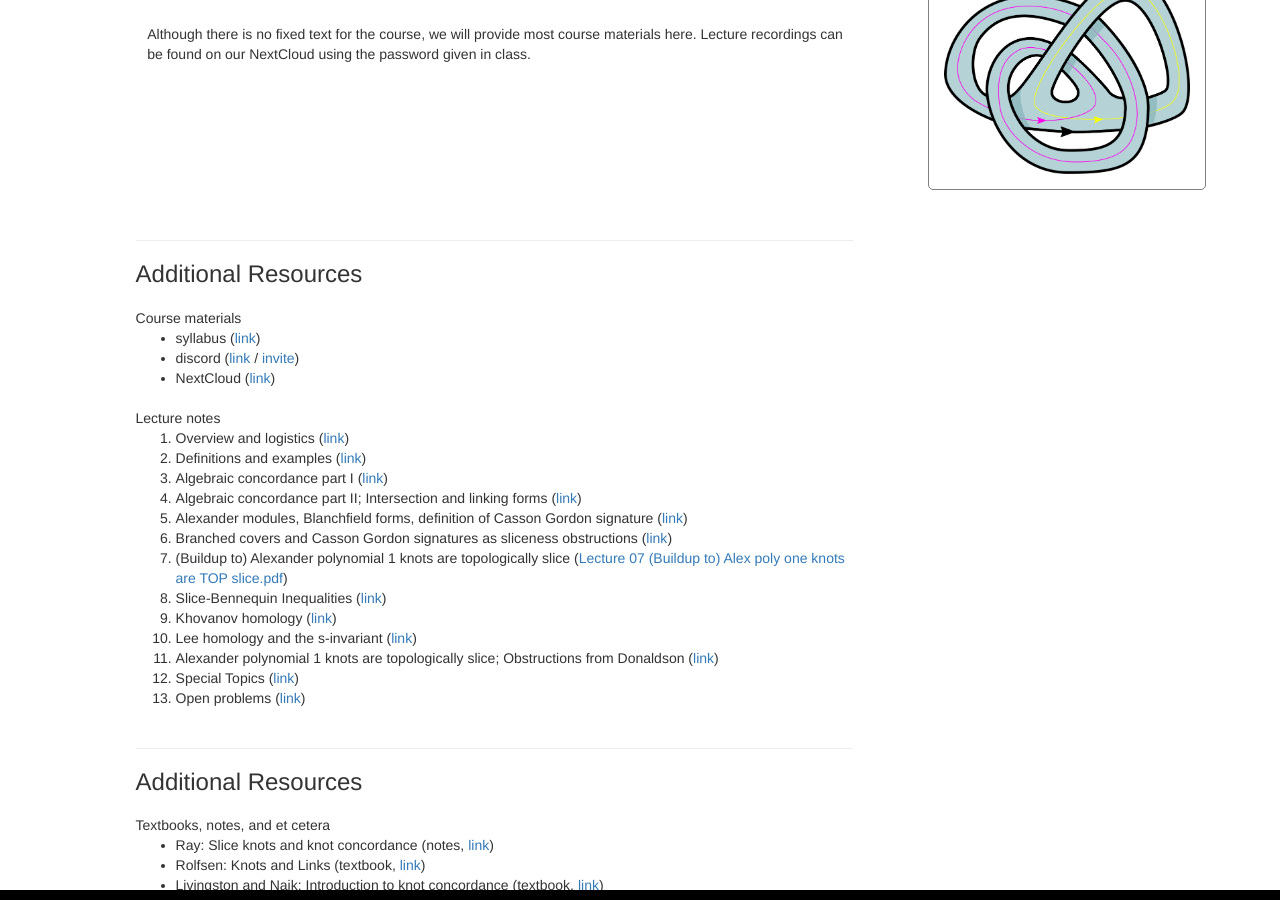
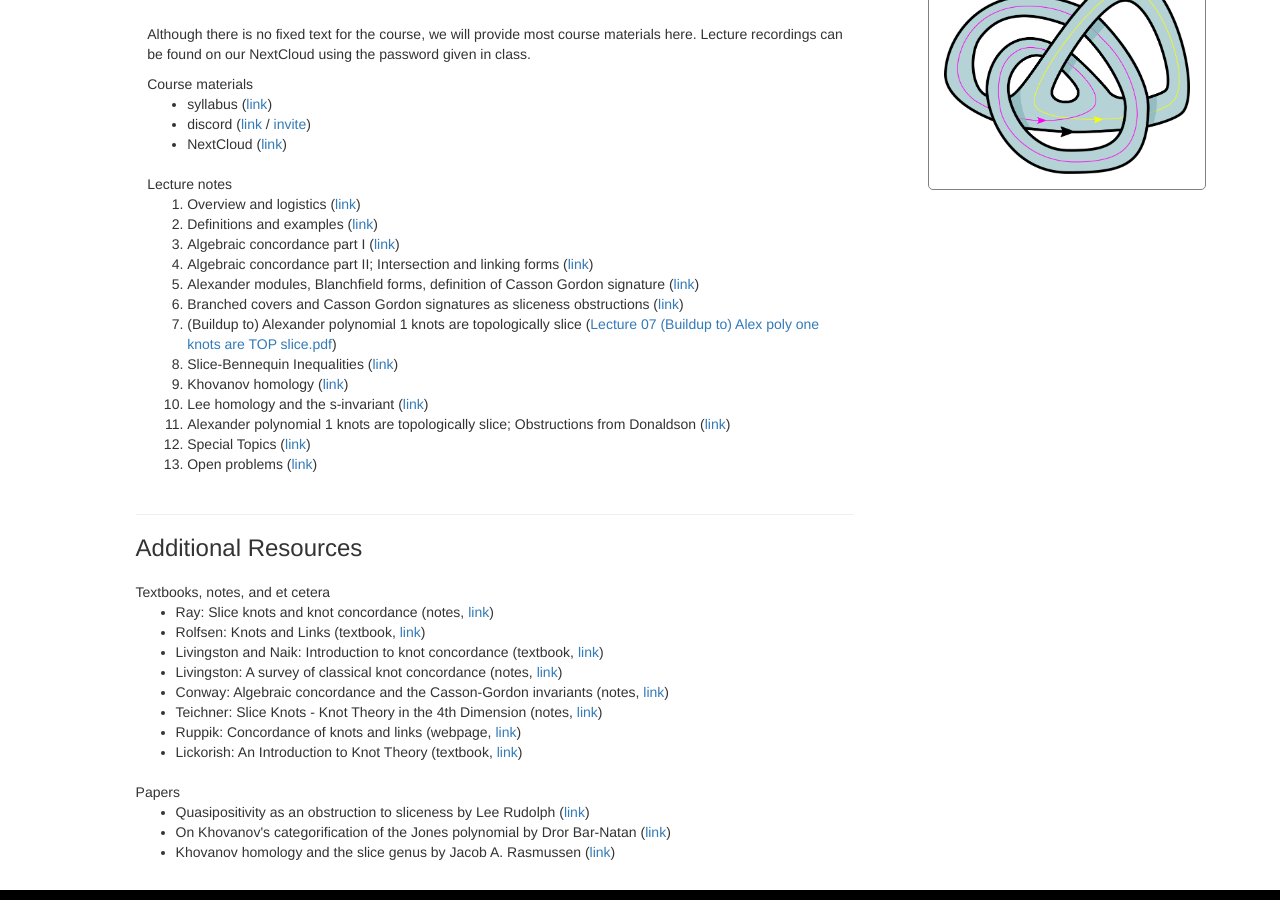
Before and after one commit to imsundberg/concordance, a Jekyll site: the page built from resources/index.html, in a window 1280 px wide and 900 px high, scrolled down 384 px. Built offline with Jekyll 4.4.1, drawn with Linux system fonts in a browser that asks for light colours.

Commit message:
Update index.html

```diff
--- a/resources/index.html
+++ b/resources/index.html
@@ -19,25 +19,6 @@
 			<div class="col-sm-2"></div>
 			<div class="col-sm-10" id="space">
 				Although there is no fixed text for the course, we will provide most course materials here. Lecture recordings can be found on our NextCloud using the password given in class.
-			</div>
-		</div>
-
-	</div>
-
-	<div class="col-sm-4">
-	<div id="img-container" class="tooltip" style="text-align: center">
-		<a href="https://www.youtube.com/watch?v=dQw4w9WgXcQ"><img style="padding:15px" src="https://imsundberg.github.io/concordance/files/stevedore.png" id="img"></a>
-		<span class="tooltiptext"></span>
-	</div>
-</div>
-
-<div class="row">
-	<div class="col-sm-8">
-		<div class="row">
-			<div class="col-sm-2"></div>
-			<div class="col-sm-10" id="space">
-				<hr>
-				<h3>Additional Resources</h3>
 			</div>
 		</div>
 
@@ -74,6 +55,12 @@
 				</ol>
 			</div>
 		</div>
+	</div>
+
+	<div class="col-sm-4">
+	<div id="img-container" class="tooltip" style="text-align: center">
+		<a href="https://www.youtube.com/watch?v=dQw4w9WgXcQ"><img style="padding:15px" src="https://imsundberg.github.io/concordance/files/stevedore.png" id="img"></a>
+		<span class="tooltiptext"></span>
 	</div>
 </div>
 
```
